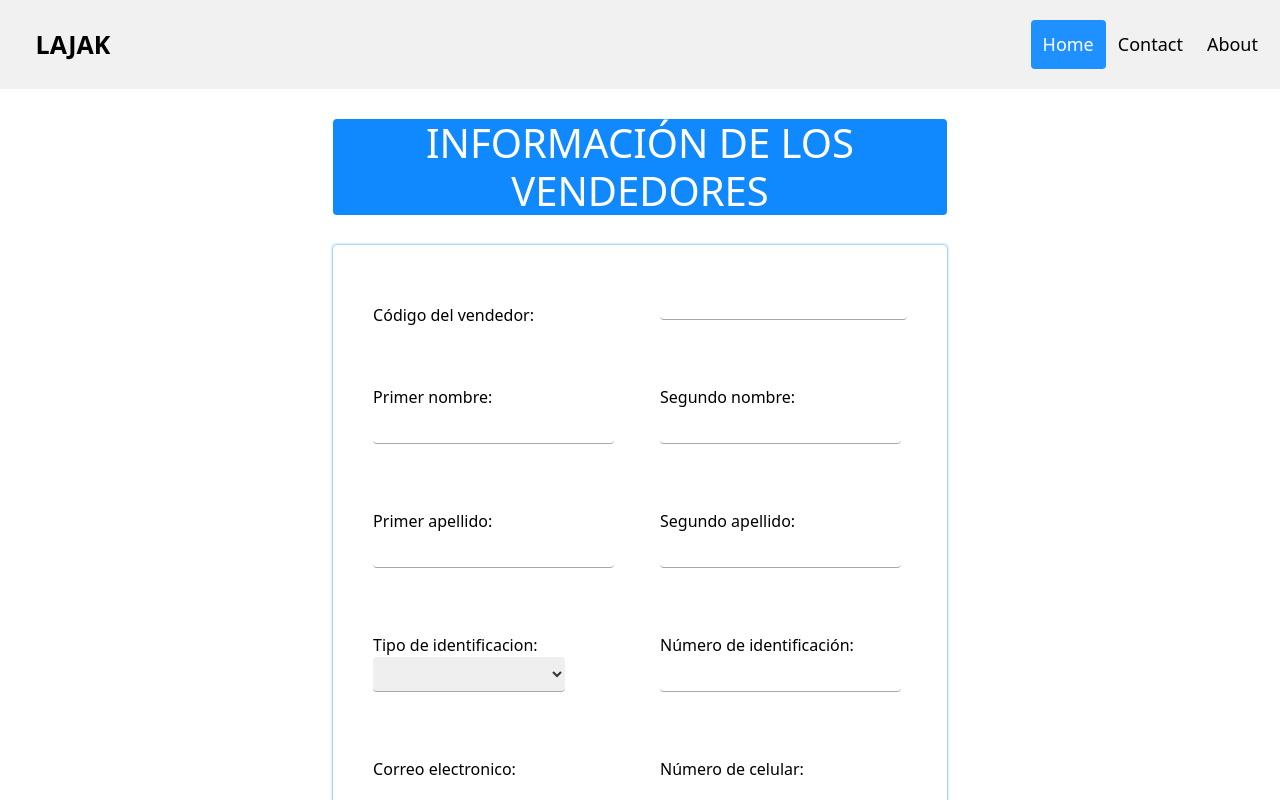
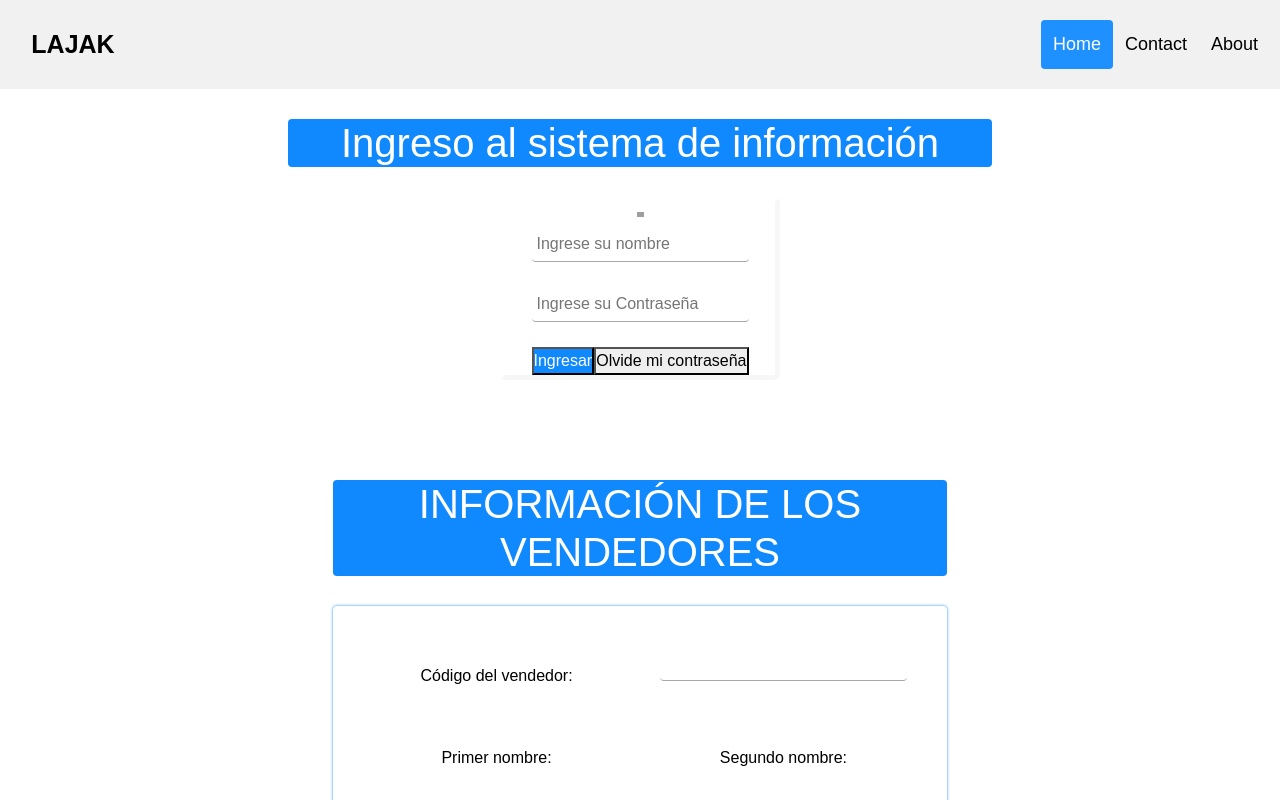
Before and after one commit to jsrubianoj/LAJAKProject, a React (Create React App) app: page / in a window 1280 px wide. Shown: the top 800 px of the page. Built offline with nearby package versions, Linux system fonts and the light colour scheme; grey boxes are pictures that could not be loaded.

Commit message:
Actualizacion login

```diff
--- a/src/index.js
+++ b/src/index.js
@@ -10,10 +10,11 @@ import InfoVendedores from './components/infoVendedores/infoVendedores';
 import EstadoVenta from './components/estadoVenta/EstadoVenta';
 import Footer from './components/Footer/Footer';
 import Header from './components/Header/Header';
-
+import Login from './components/Login/Login';
 ReactDOM.render(
   <React.StrictMode>
    <Header/>
+   <Login/>
    <InfoVendedores />
    <EstadoVenta/>
    <Footer/>
```
Also changed, not shown: 1 other file (tests, documents, lock files or other folders).
